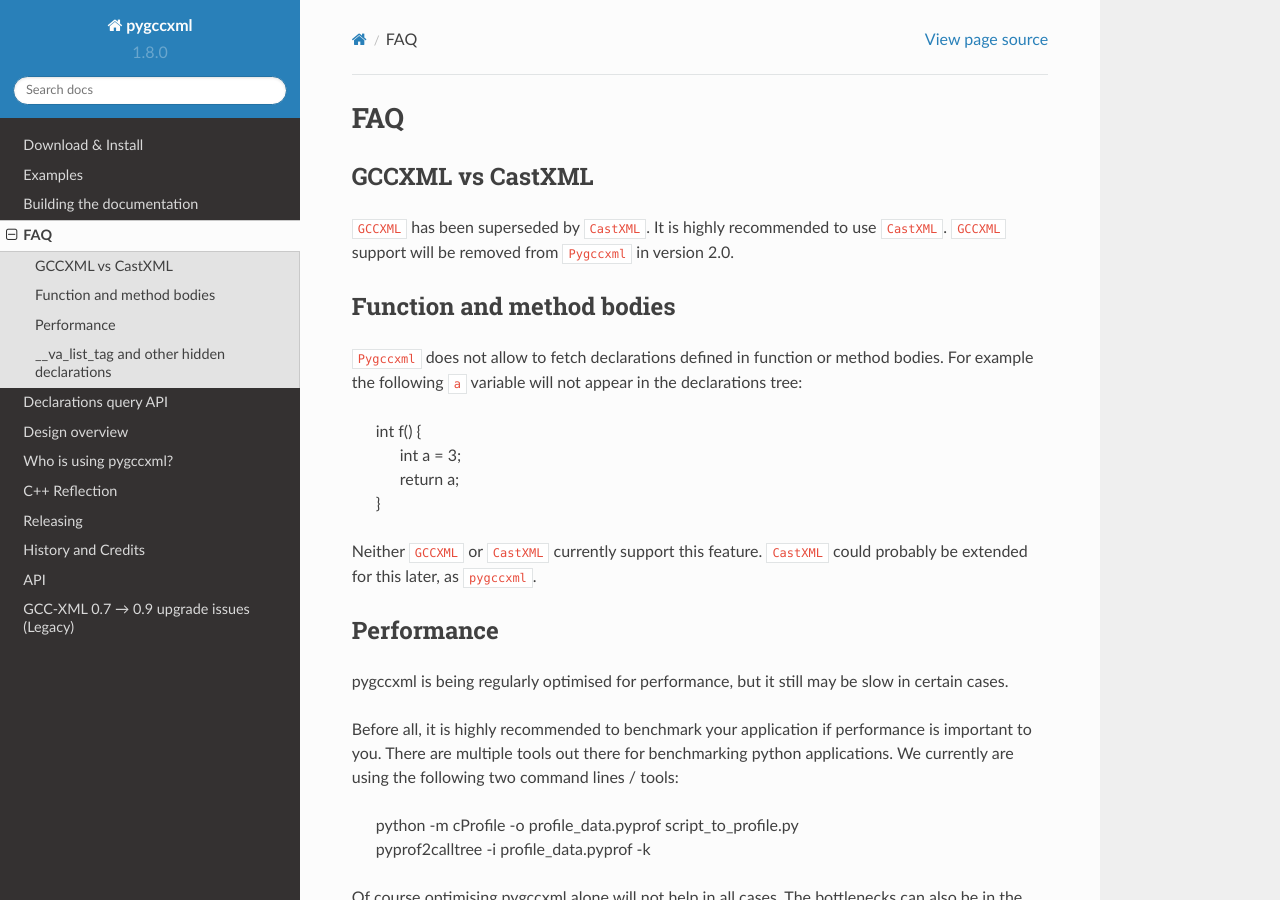
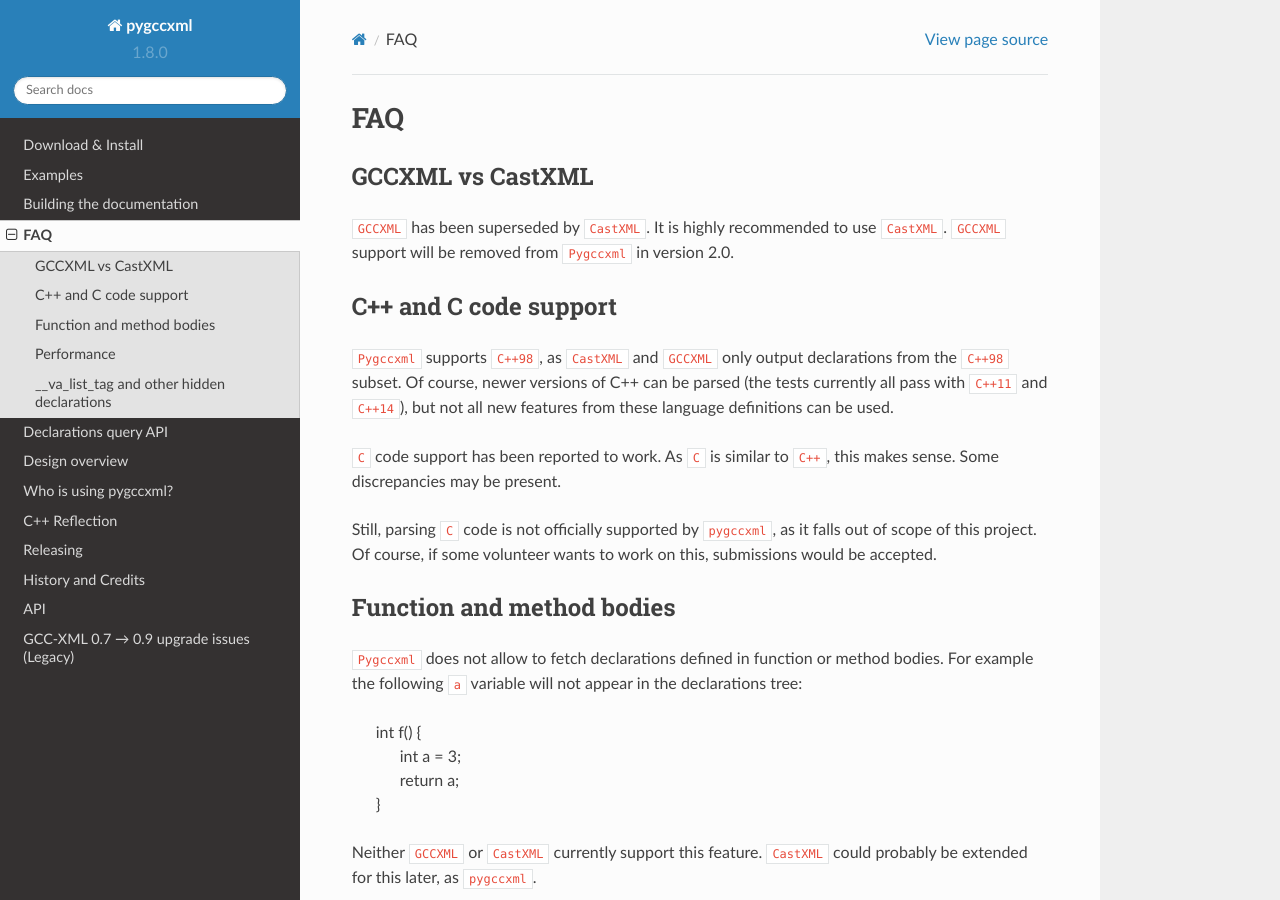
Before and after one commit to CastXML/pygccxml, a Sphinx documentation site: the page built from docs/faq.rst, in a window 1280 px wide and 900 px high. Built offline with Sphinx 7.4.7 and the Read the Docs theme 2.0.0, drawn with Linux system fonts in a browser that asks for light colours.

Commit message:
Add FAQ entry about C++ and C

```diff
--- a/docs/faq.rst
+++ b/docs/faq.rst
@@ -7,6 +7,21 @@ GCCXML vs CastXML
 ``GCCXML`` has been superseded by ``CastXML``. It is highly recommended to
 use ``CastXML``. ``GCCXML`` support will be removed from ``Pygccxml``
 in version 2.0.
+
+C++ and C code support
+----------------------
+
+``Pygccxml`` supports ``C++98``, as ``CastXML`` and ``GCCXML`` only output
+declarations from the ``C++98`` subset. Of course, newer versions of C++
+can be parsed (the tests currently all pass with ``C++11`` and ``C++14``),
+but not all new features from these language definitions can be used.
+
+``C`` code support has been reported to work. As ``C`` is similar to ``C++``,
+this makes sense. Some discrepancies may be present.
+
+Still, parsing ``C`` code is not officially supported by ``pygccxml``, as it
+falls out of scope of this project. Of course, if some volunteer wants to work
+on this, submissions would be accepted.
 
 Function and method bodies
 --------------------------
```
